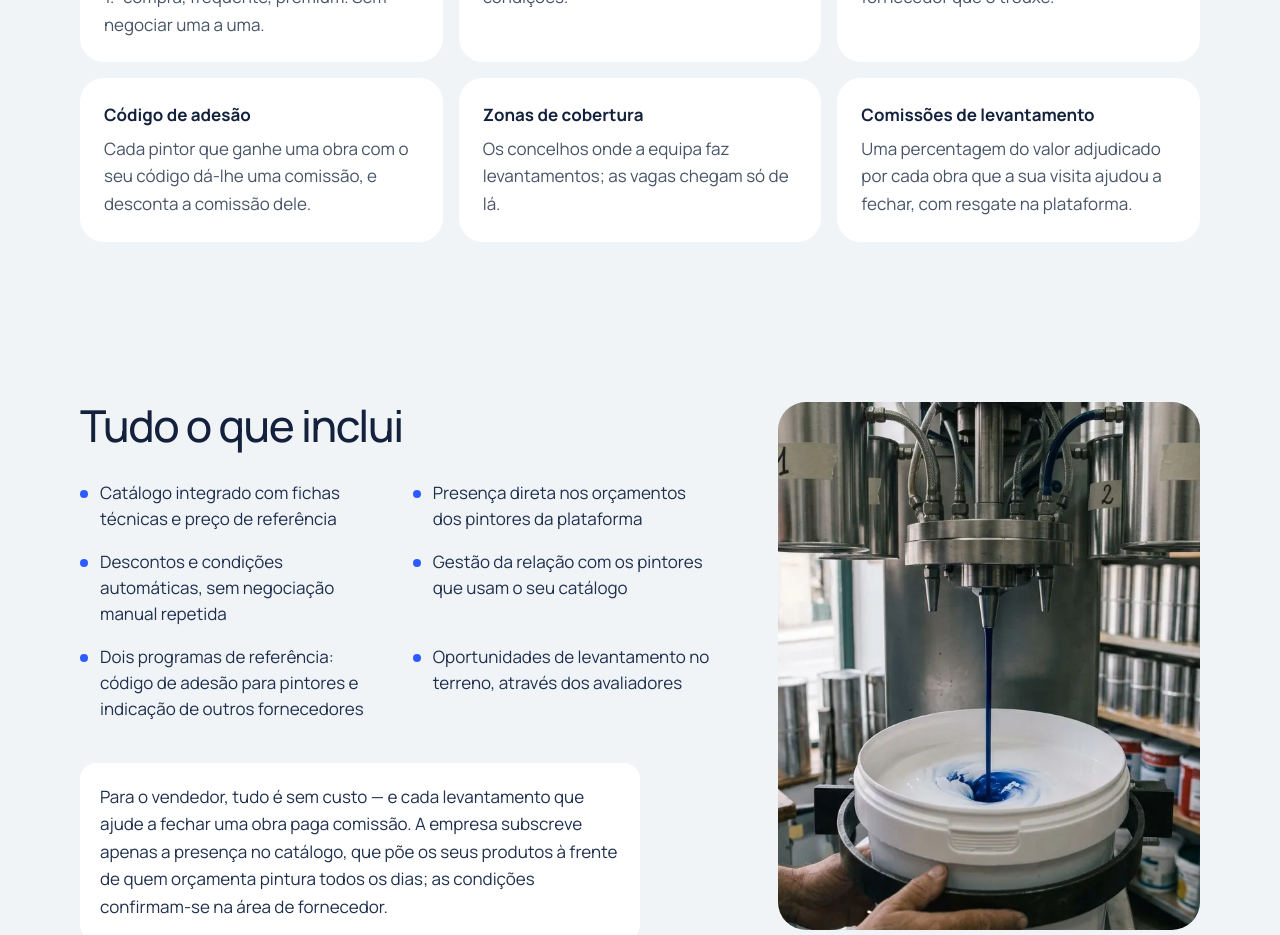
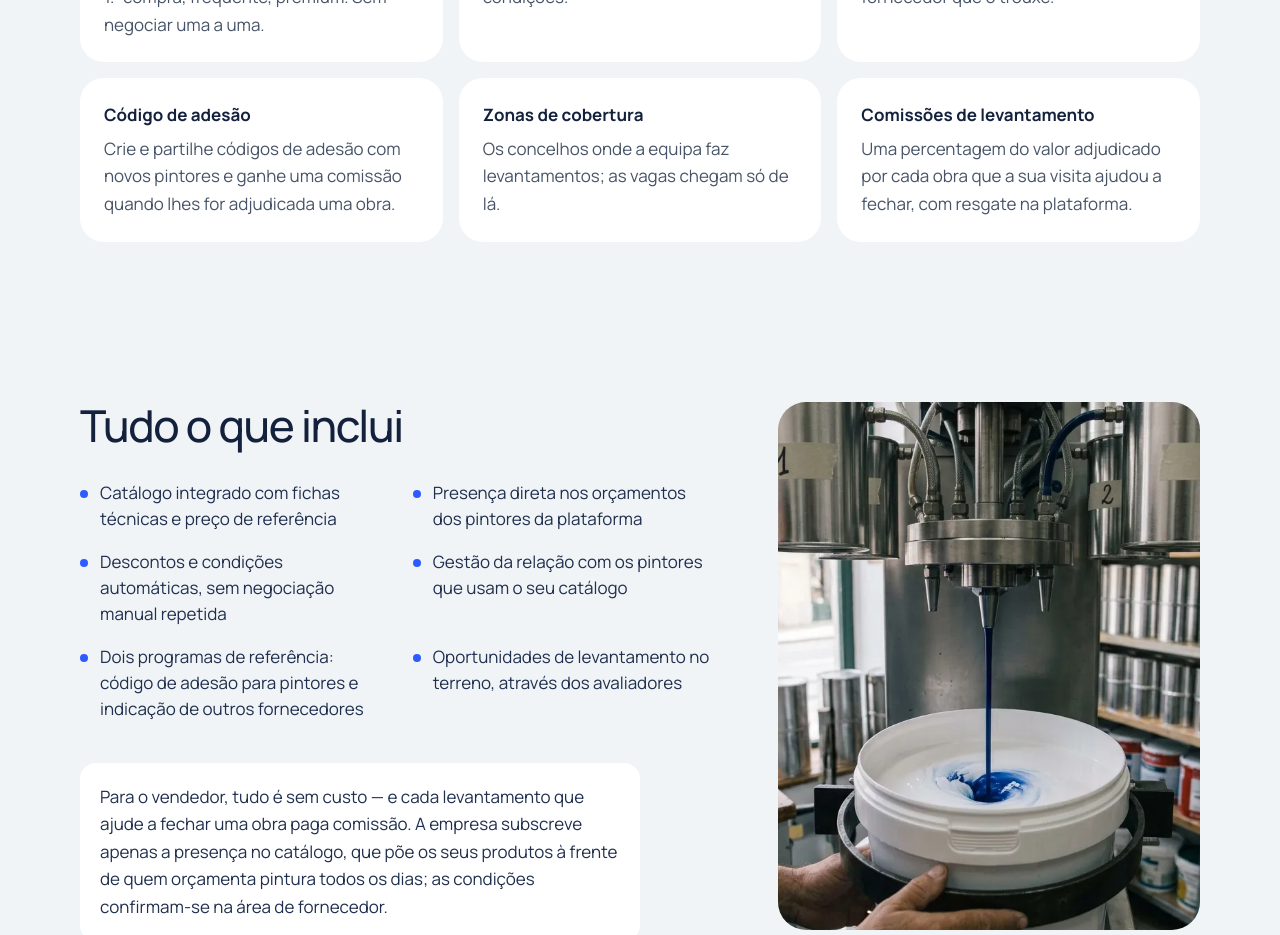
Before and after one commit to nunomarujo/paintit, a Next.js app: page /fornecedores in a window 1280 px wide. Shown: the part 3140-4075 px from the top of the page. Built offline with nearby package versions, Linux system fonts and the light colour scheme.

Commit message:
Fornecedores: texto do código de adesão (promotor, 02/11/2026)
Co-Authored-By: Claude Fable 5.1 <noreply@anthropic.com>
Claude-Session: https://claude.ai/code/session_01NCY5SBnuWidUthsPHZJKr9

```diff
--- a/src/app/fornecedores/page.tsx
+++ b/src/app/fornecedores/page.tsx
@@ -50,7 +50,7 @@ const ferramentas = [
   { t: 'Descontos por regra', d: 'Por artigo, por tipo ou por catálogo inteiro, cruzados com o perfil do cliente: 1.ª compra, frequente, premium. Sem negociar uma a uma.' },
   { t: 'Carteira de clientes', d: 'Os pintores que já compraram, classificados, com o histórico de condições.' },
   { t: 'Convites a pintores', d: 'Convidar por email um pintor que ainda não está na plataforma — e ficar como o fornecedor que o trouxe.' },
-  { t: 'Código de adesão', d: 'Cada pintor que ganhe uma obra com o seu código dá-lhe uma comissão, e desconta a comissão dele.' },
+  { t: 'Código de adesão', d: 'Crie e partilhe códigos de adesão com novos pintores e ganhe uma comissão quando lhes for adjudicada uma obra.' },
   { t: 'Zonas de cobertura', d: 'Os concelhos onde a equipa faz levantamentos; as vagas chegam só de lá.' },
   { t: 'Comissões de levantamento', d: 'Uma percentagem do valor adjudicado por cada obra que a sua visita ajudou a fechar, com resgate na plataforma.' },
 ];
```
